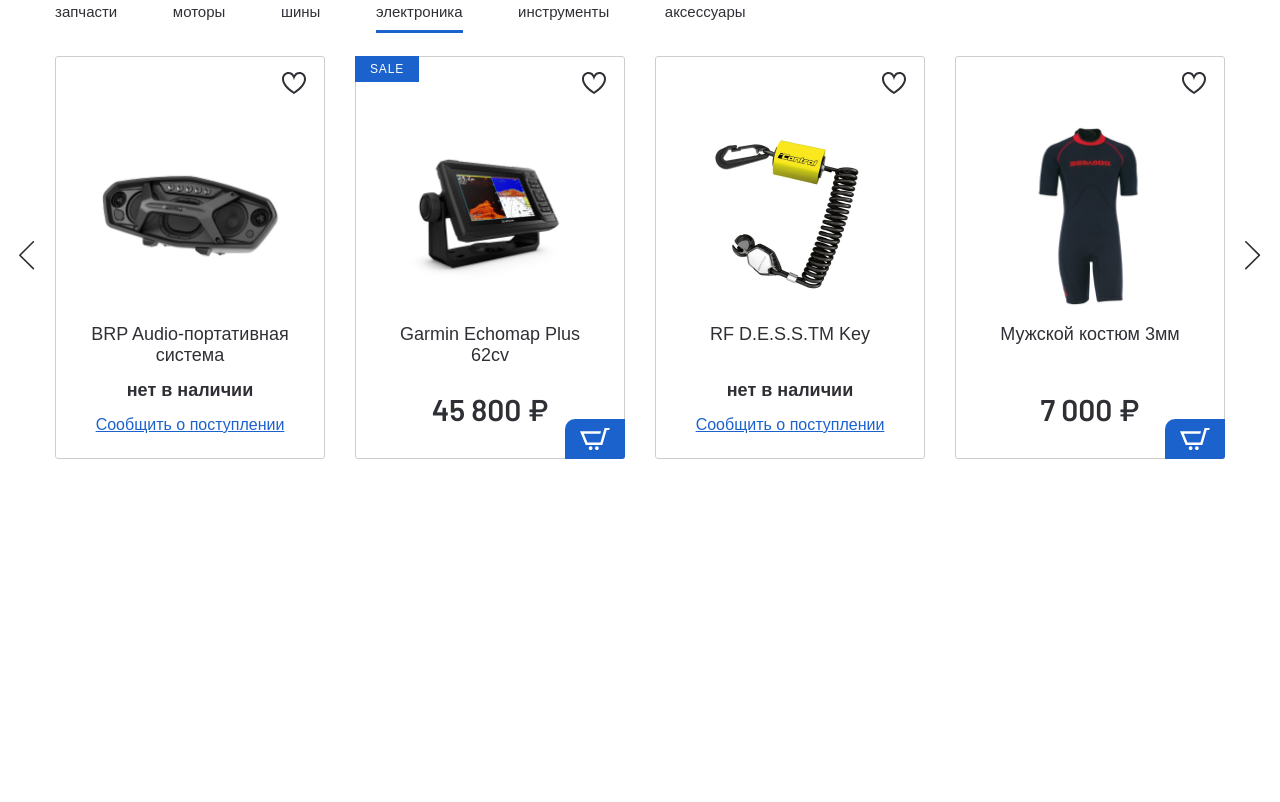
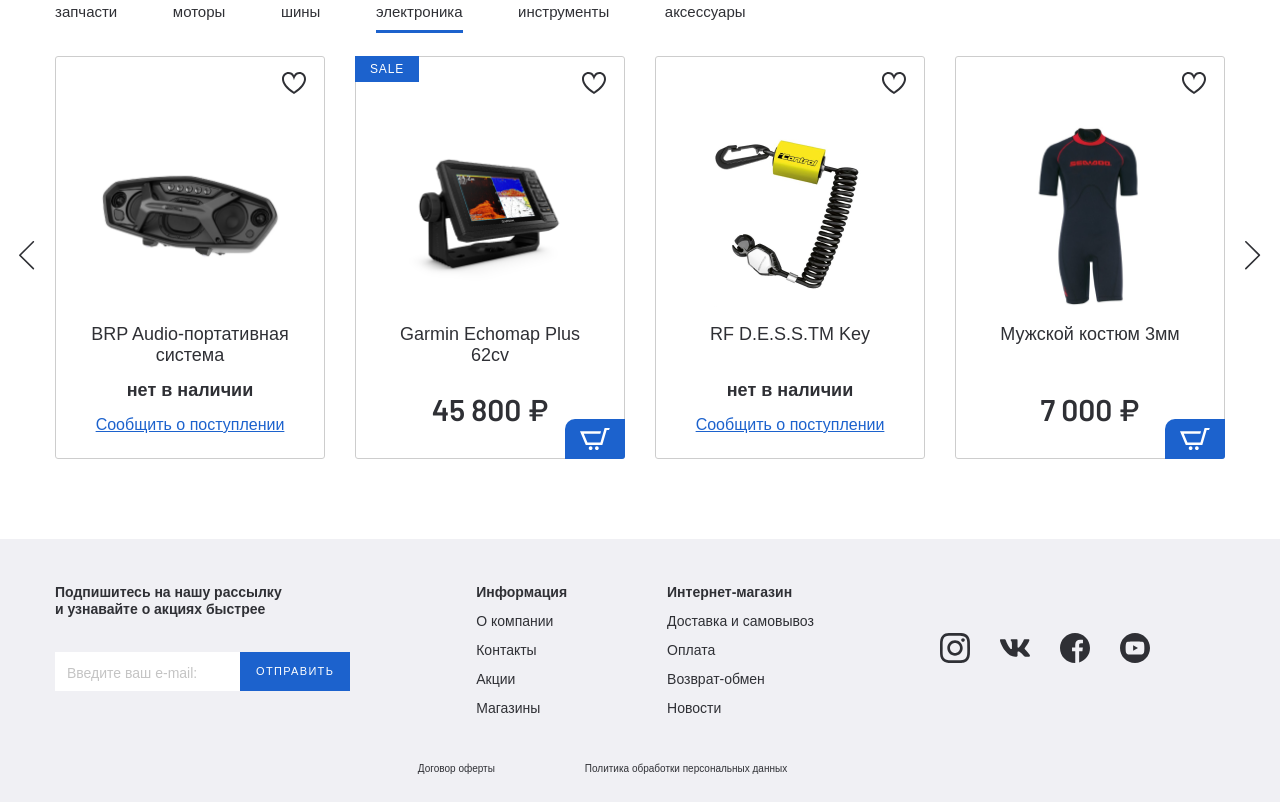
Before and after one commit to DimaGolubenko/drive-moto-html-css, a website: page app/index.html in a window 1280 px wide. Shown: the part 2325-3127 px from the top of the page. Before the commit the page ends 2864 px from the top, so only its background shows below. Drawn offline with nearby package versions, Linux system fonts and the light colour scheme; files that its build step writes are made by us from their sources.

Commit message:
finish footer

```diff
--- a/app/index.html
+++ b/app/index.html
@@ -690,6 +690,95 @@
           </div>
         </div>
       </section>
+      <footer class="footer">
+        <div class="container">
+          <div class="footer__inner">
+            <section class="footer-top">
+              <div class="footer-top__row footer-subscribe">
+                <h6 class="footer-subscribe__title footer__row-title">Подпишитесь на нашу рассылку и узнавайте о акциях быстрее</h6>
+                <form class="footer-subscribe__form" method="POST">
+                  <input class="footer-subscribe__input" type="text" placeholder="Введите ваш e-mail:" />
+                  <button class="footer-subscribe__btn" type="submit">Отправить</button>
+                </form>
+              </div>
+              <div class="footer-top__row footer__menu-wrapper">
+                <div class="footer-menu">
+                  <h6 class="footer-menu__title footer__row-title">Информация</h6>
+                  <nav>
+                    <ul class="footer-menu__list">
+                      <li class="footer-menu__item">
+                        <a href="#" class="footer-menu__link">
+                          О компании
+                        </a>
+                      </li>
+                      <li class="footer-menu__item">
+                        <a href="#" class="footer-menu__link">
+                          Контакты
+                        </a>
+                      </li>
+                      <li class="footer-menu__item">
+                        <a href="#" class="footer-menu__link">
+                          Акции
+                        </a>
+                      </li>
+                      <li class="footer-menu__item">
+                        <a href="#" class="footer-menu__link">
+                          Магазины
+                        </a>
+                      </li>
+                    </ul>
+                  </nav>
+                </div>
+                <div class="footer-menu">
+                  <h6 class="footer-menu__title footer__row-title">Интернет-магазин</h6>
+                  <nav>
+                    <ul class="footer-menu__list">
+                      <li class="footer-menu__item">
+                        <a href="#" class="footer-menu__link">
+                          Доставка и самовывоз
+                        </a>
+                      </li>
+                      <li class="footer-menu__item">
+                        <a href="#" class="footer-menu__link">
+                          Оплата
+                        </a>
+                      </li>
+                      <li class="footer-menu__item">
+                        <a href="#" class="footer-menu__link">
+                          Возврат-обмен
+                        </a>
+                      </li>
+                      <li class="footer-menu__item">
+                        <a href="#" class="footer-menu__link">
+                          Новости
+                        </a>
+                      </li>
+                    </ul>
+                  </nav>
+                </div>
+              </div>
+              <div class="footer-top__row footer-socials">
+                <a href="#" class="footer-socials__link">
+                  <img src="images/instagram-icon.svg" alt="" class="footer-socials__img" />
+                </a>
+                <a href="#" class="footer-socials__link">
+                  <img src="images/vk-icon.svg" alt="" class="footer-socials__img" />
+                </a>
+                <a href="#" class="footer-socials__link">
+                  <img src="images/facebook-icon.svg" alt="" class="footer-socials__img" />
+                </a>
+                <a href="#" class="footer-socials__link">
+                  <img src="images/youtube-icon.svg" alt="" class="footer-socials__img" />
+                </a>
+              </div>
+            </section>
+            <div class="footer-bottom">
+              <a href="#" class="footer-bottom__link">Договор оферты</a>
+              <a href="#" class="footer-bottom__link">Политика обработки персональных данных</a>
+            </div>
+          </div>
+        </div>
+      </footer>
     </div>
     <script src="https://ajax.googleapis.com/ajax/libs/jquery/3.4.1/jquery.min.js"></script>
     <script src="js/libs.min.js"></script>
--- /dev/null
+++ b/app/scss/components/_footer.scss
@@ -0,0 +1,117 @@
+.footer {
+  background-color: #f0f0f4;
+
+  &__inner {
+    padding: 45px 75px 27px 0;
+  }
+
+  &__row-title {
+    font-family: "SFProDisplay-Bold", sans-serif;
+    font-weight: 700;
+    font-size: 14px;
+    line-height: 17px;
+  }
+}
+
+.footer-top {
+  display: flex;
+  justify-content: space-between;
+}
+
+.footer-subscribe__title {
+  margin-bottom: 34px;
+  max-width: 230px;
+}
+
+.footer-subscribe {
+  max-width: 295px;
+
+  &__form {
+    display: flex;
+  }
+
+  &__input {
+    display: inline;
+    min-width: 185px;
+    background-color: #fff;
+    padding: 8px 12px;
+    border: none;
+
+    &::placeholder {
+      font-size: 14px;
+      line-height: 17px;
+      color: #c4c4c4;
+    }
+  }
+
+  &__btn {
+    padding: 10px 16px;
+    font-size: 11px;
+    line-height: 13px;
+    text-align: center;
+    letter-spacing: 0.12em;
+    border: none;
+    text-transform: uppercase;
+    color: #ffffff;
+    background-color: #1c62cd;
+    cursor: pointer;
+  }
+}
+
+.footer__menu-wrapper {
+  display: flex;
+}
+
+.footer-menu {
+  padding: 0 50px;
+  font-size: 14px;
+  line-height: 17px;
+
+  &__item {
+    margin-top: 12px;
+  }
+
+  &__title {
+    font-family: "SFProDisplay-Bold", sans-serif;
+    font-weight: bold;
+  }
+
+  &__link {
+    transition: all 0.5s;
+  }
+
+  &__link:hover {
+    text-shadow: 0 0 1px rgba(47, 48, 53, 0.5);
+  }
+}
+
+.footer-socials {
+  display: flex;
+  align-items: center;
+
+  &__link + &__link {
+    margin-left: 30px;
+  }
+
+  &__img {
+    width: 30px;
+    height: 30px;
+  }
+}
+
+.footer-bottom {
+  padding-top: 46px;
+  font-size: 10px;
+  line-height: 12px;
+  display: flex;
+  justify-content: center;
+
+  &__link {
+    margin: 0 45px;
+    transition: all 0.5s;
+
+    &:hover {
+      text-shadow: 0 0 1px rgba(47, 48, 53, 0.5);
+    }
+  }
+}
--- a/app/scss/style.scss
+++ b/app/scss/style.scss
@@ -5,6 +5,7 @@
 
 //components
 @import "components/header";
+@import "components/footer";
 @import "components/sales-product";
 @import "components/search-products";
 @import "components/product-card";
```
Also changed, not shown: app/images/facebook-icon.svg (added), app/images/instagram-icon.svg (added), app/images/vk-icon.svg (added), app/images/youtube-icon.svg (added).
